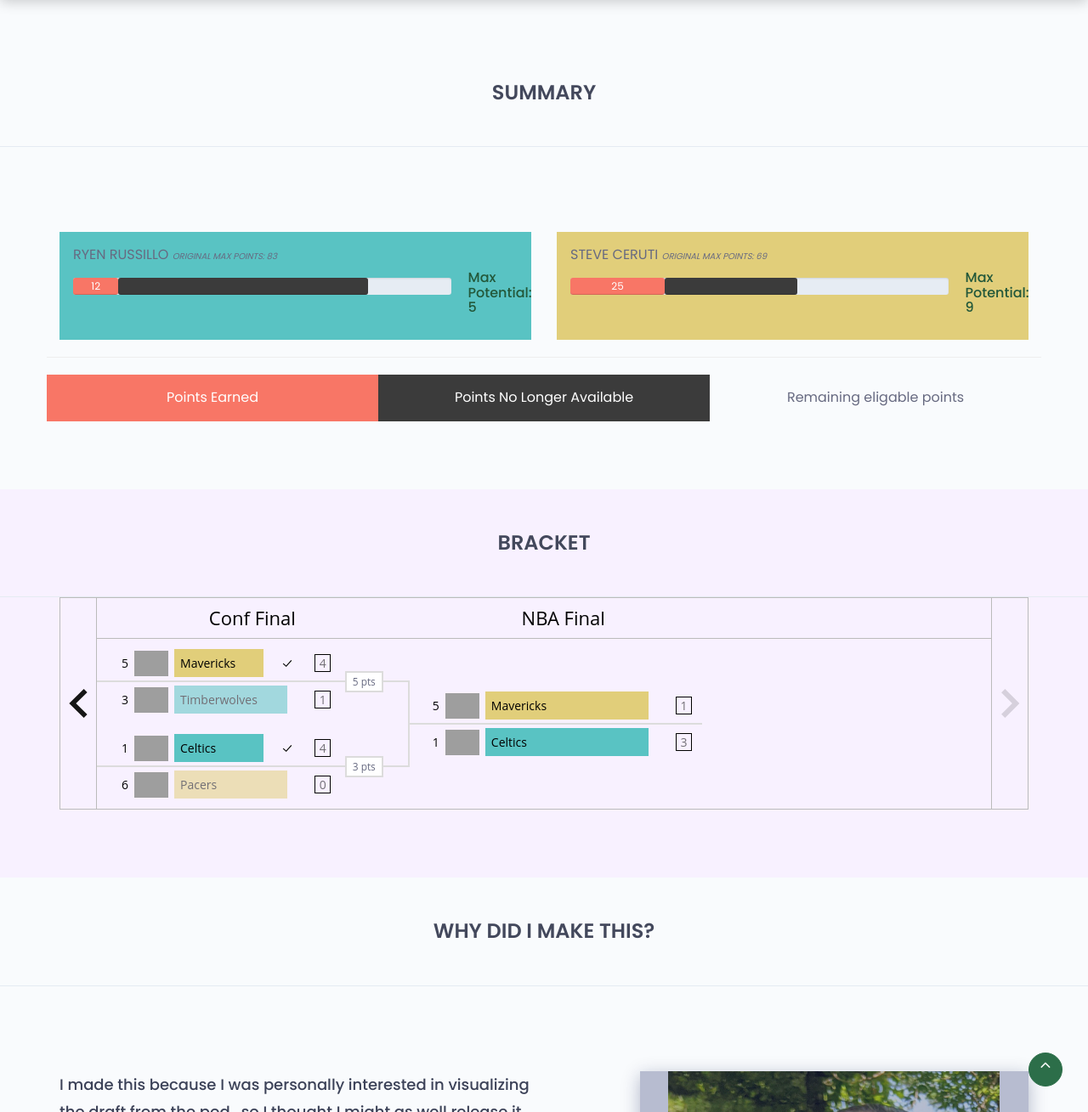
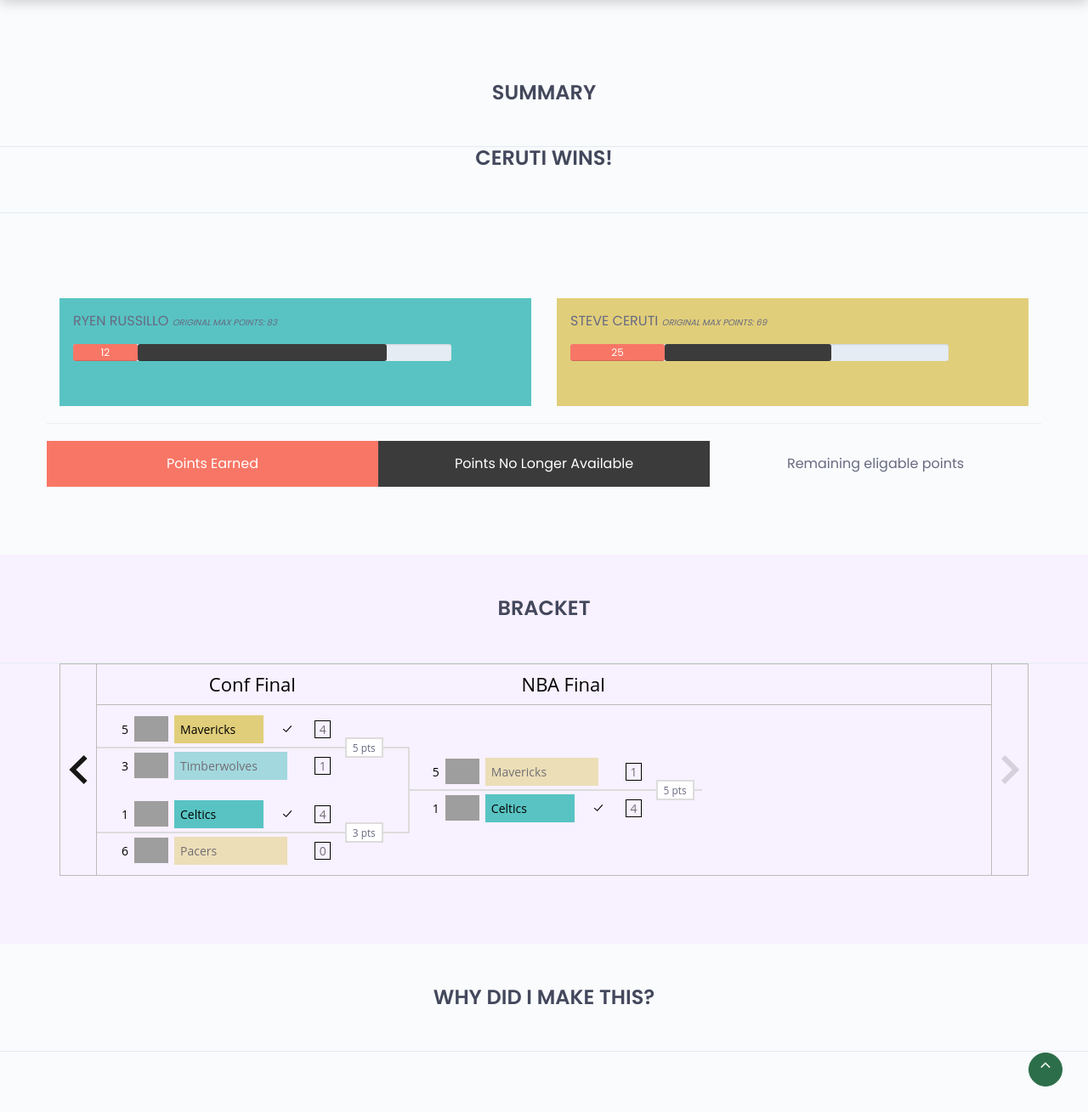
Before and after one commit to jeffmiller00/russillo, a Jekyll site: the page built from index.html, in a window 1280 px wide and 1400 px high, scrolled down 803 px, cut to the strip 91-1400 px from the top of the window. Shown: the whole strip at 85% size. Built offline with Jekyll 4.4.1, drawn with Linux system fonts in a browser that asks for light colours; grey boxes are pictures that could not be loaded.

Commit message:
Final update after the Celtics win.

```diff
--- a/assets/js/app.js
+++ b/assets/js/app.js
@@ -414,16 +414,18 @@
       {
         roundIndex: 5,
         order: 0,
+        matchStatus: "5 pts",
+        matchWinner: "r",
         sides: [
           {
-            // Mavericks
             contestantId: "1610612742",
             currentScore: "1",
           },
           {
             // Celtics
             contestantId: "1610612738",
-            currentScore: "3",
+            currentScore: "4",
+            isWinner: true
           },
         ]
       },
--- a/index.html
+++ b/index.html
@@ -29,6 +29,7 @@
   <div class="skill-content">
     <div class="section-heading text-center">
       <h2>summary</h2>
+      <h2>Ceruti Wins!</h2>
     </div>
     <div class="container">
       <div class="row">
@@ -38,11 +39,9 @@
               <span class="progressText">ryen russillo</span>&nbsp;<span class="muted">Original Max Points: 83</span>
               <div class="single-progress-txt">
                 <div class="progress ">
-                  <div class="progress-bar points-earned" role="progressbar" aria-valuenow="12" aria-valuemin="12" aria-valuemax="17" style="width: 14.5%">12</div>
-                  <div class="progress-bar points-unavailable" role="progressbar" aria-valuenow="66" aria-valuemin="66" aria-valuemax="71" style="width: 79.5%"></div>
-                  <div class="progress-bar points-potential" role="progressbar" aria-valuenow="0" aria-valuemin="0" aria-valuemax="5" style="width: 0%"></div>
+                  <div class="progress-bar points-earned" role="progressbar" aria-valuenow="17" aria-valuemin="17" aria-valuemax="17" style="width: 20.5%">12</div>
+                  <div class="progress-bar points-unavailable" role="progressbar" aria-valuenow="66" aria-valuemin="66" aria-valuemax="66" style="width: 79.5%"></div>
                 </div>
-                <h3>Max Potential: 5</h3>
               </div>
             </div><!-- /.barWrapper -->
           </div>
@@ -53,11 +52,9 @@
               <span class="progressText">steve ceruti</span>&nbsp;<span class="muted">Original Max Points: 69</span>
               <div class="single-progress-txt">
                 <div class="progress ">
-                  <div class="progress-bar points-earned" role="progressbar" aria-valuenow="25" aria-valuemin="25" aria-valuemax="34" style="width: 36.2%;">25</div>
-                  <div class="progress-bar points-unavailable" role="progressbar" aria-valuenow="35" aria-valuemin="35" aria-valuemax="44" style="width: 50.7%"></div>
-                  <div class="progress-bar points-potential" role="progressbar" aria-valuenow="0" aria-valuemin="0" aria-valuemax="9" style="width: 0%"></div>
+                  <div class="progress-bar points-earned" role="progressbar" aria-valuenow="25" aria-valuemin="25" aria-valuemax="25" style="width: 36.3%;">25</div>
+                  <div class="progress-bar points-unavailable" role="progressbar" aria-valuenow="44" aria-valuemin="44" aria-valuemax="44" style="width: 63.7%"></div>
                 </div>
-                <h3>Max Potential: 9</h3>
               </div>
             </div><!-- /.barWrapper -->
           </div>
```
